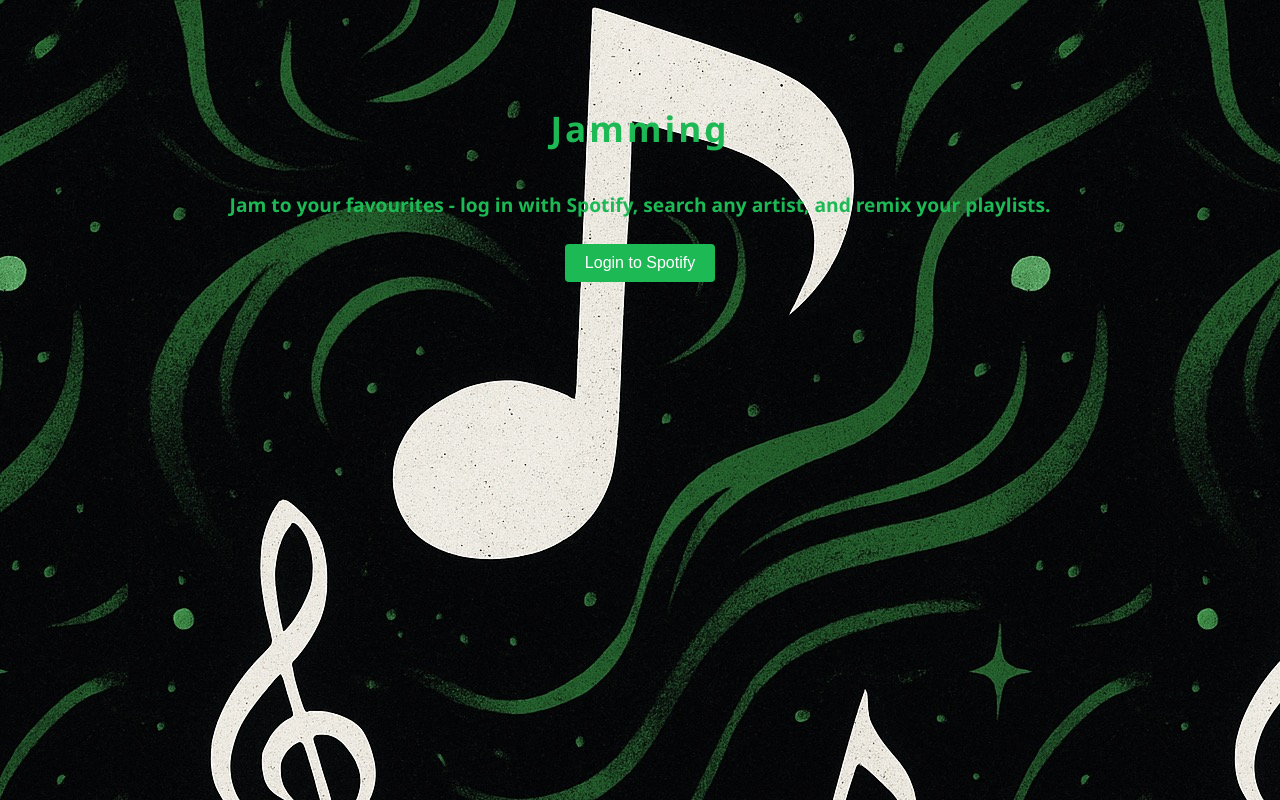
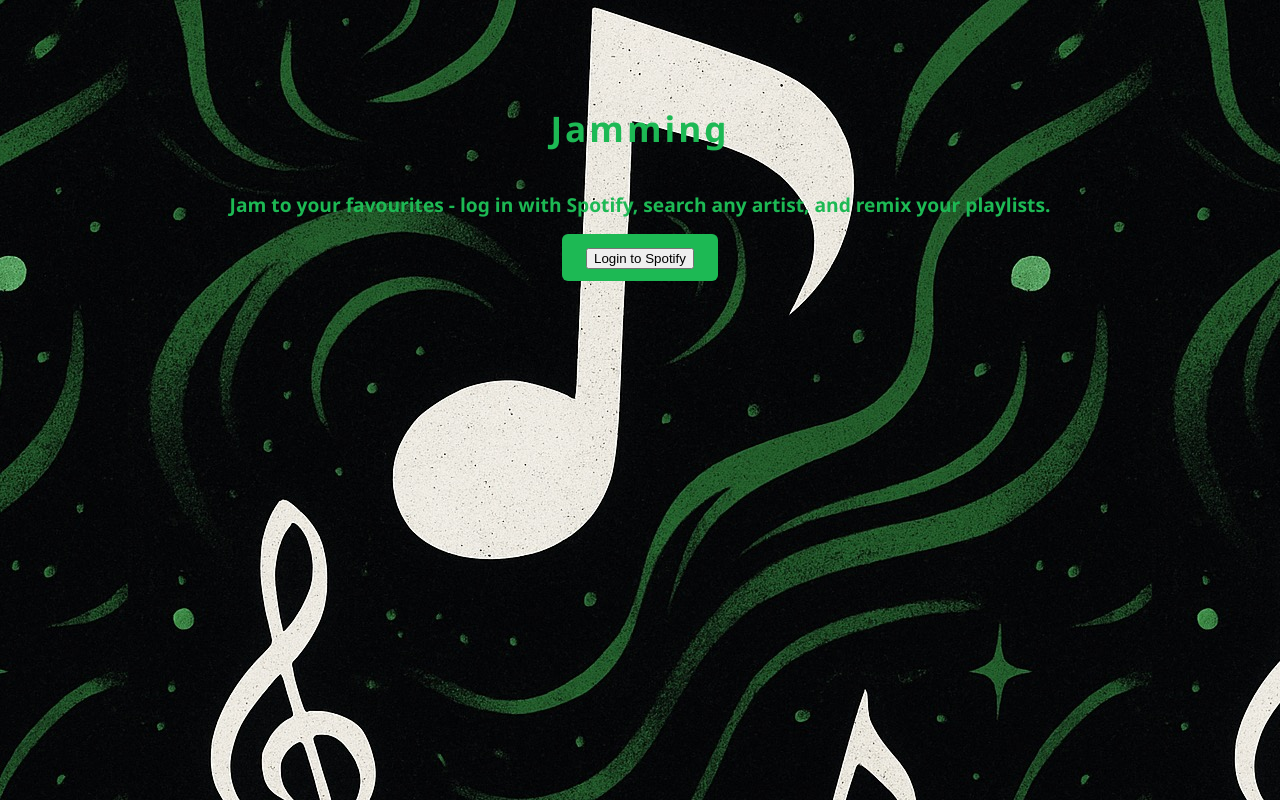
Before and after one commit to kierath/spotifyproject, a React (Create React App) app: page / in a window 1280 px wide. Built offline with nearby package versions, Linux system fonts and the light colour scheme.

Commit message:
testing tidying up spotify login button

```diff
--- a/src/App.css
+++ b/src/App.css
@@ -34,21 +34,27 @@
   margin: 0;
 }
 
-.spotify-app button {
-  margin: 10px 10px;
-  padding: 10px 20px;
-  background-color: #1DB954;
+/* Spotify login button styling */
+.spotify-login-button {
+  display: inline-block;           /* make it behave like a button */
+  text-decoration: none;           /* remove underline from <a> */
+  padding: 12px 24px;              /* same padding as other buttons */
+  background-color: #1DB954;       /* Spotify green */
   color: white;
+  font-size: 1rem;
+  font-weight: bold;
   border: none;
-  border-radius: 4px;
+  border-radius: 6px;
   cursor: pointer;
-  font-size: 1rem;
+  text-align: center;
+  transition: all 0.2s ease;
 }
 
-.spotify-app button:hover {
+.spotify-login-button:hover {
   background-color: #1ed760;
   transform: scale(1.05);
 }
+
 
 /* Main content layout */
 .main-content {
--- a/src/App.js
+++ b/src/App.js
@@ -42,7 +42,7 @@
       <div className="spotify-app" style={{ backgroundImage: `url(${backgroundImage})` }}>
         <h1>Jamming</h1>
         <h2>Jam to your favourites - log in with Spotify, search any artist, and remix your playlists.</h2>
-        <a href={loginUrl}>
+        <a href={loginUrl} className="spotify-login-button">
           <button>Login to Spotify</button>
         </a>
       </div>
```
